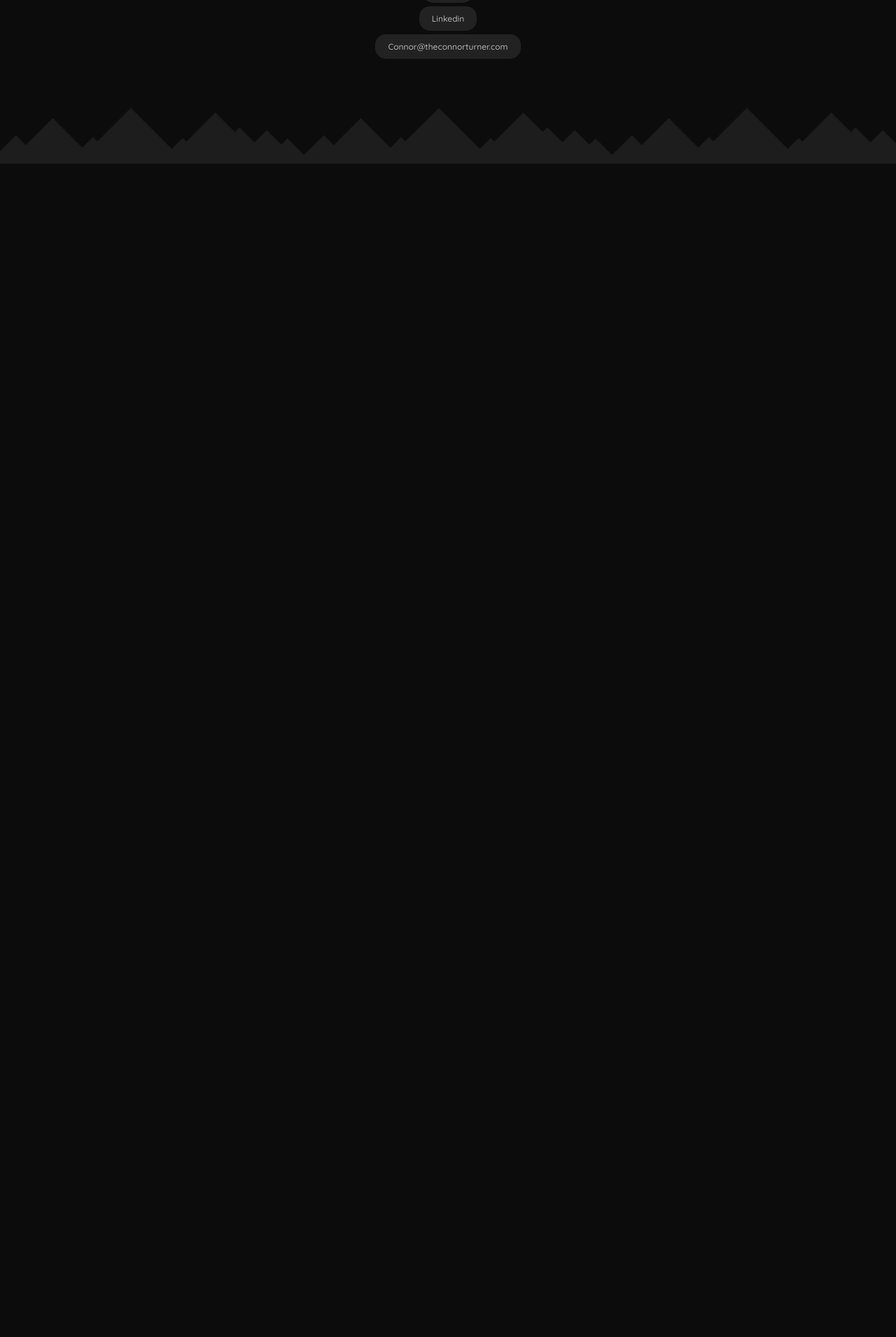
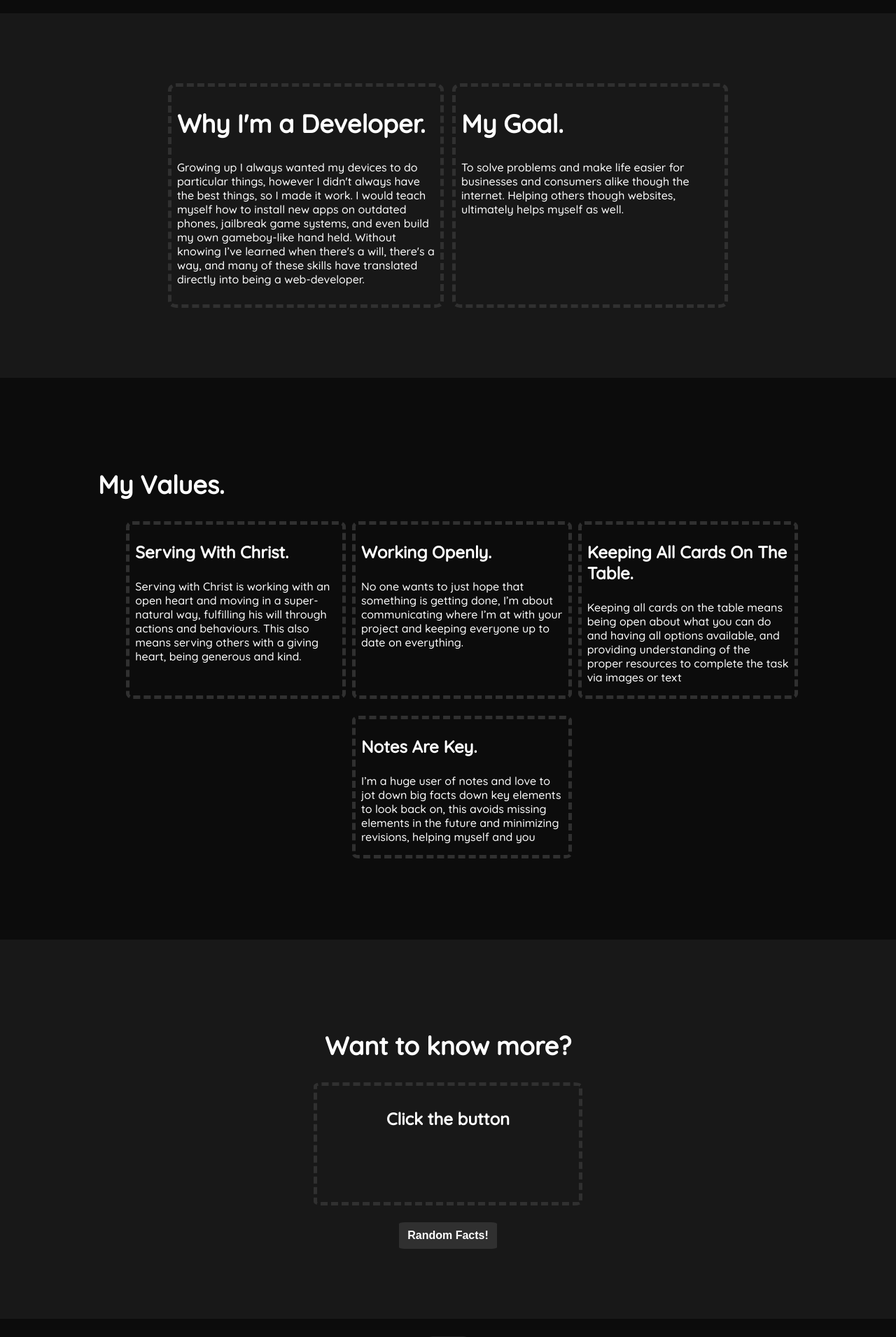
Before and after one commit to cturn5830/personal-site-oct, a Next.js app: page /about in a window 1280 px wide. Shown: the part 529-2440 px from the top of the page at 70% size. Before the commit the page ends 800 px from the top, so only its background shows below. Built offline with nearby package versions, Linux system fonts and the light colour scheme; a web font is replaced by a local one.

Commit message:
about page

```diff
--- /dev/null
+++ b/src/comp/about/Random.tsx
@@ -0,0 +1,44 @@
+import { useState } from "react";
+import data from "@/data/Random.json";
+import styles from "@/styles/comp/about/random.module.css";
+
+export default function Random() {
+  const [factText, setFactText] = useState("Click the button");
+
+  const [cssState, setCssState] = useState(styles.open);
+
+  const fact = data.Data.Facts;
+
+  function handler() {
+    setCssState(styles.close);
+    setTimeout(() => {
+      setCssState(styles.open);
+      setFactText(fact[randomNum()].Text);
+    }, 400);
+  }
+
+  function randomNum() {
+    return Math.floor(Math.random() * fact.length);
+  }
+
+  return (
+    <section className={styles.wrapper}>
+      <div className={styles.content}>
+        <h2>Want to know more?</h2>
+        <section className={styles.box}>
+          <div className={cssState}>
+            <h3>{factText}</h3>
+          </div>
+          <button
+            className={styles.btn}
+            onClick={() => {
+              handler();
+            }}
+          >
+            Random Facts!
+          </button>
+        </section>
+      </div>
+    </section>
+  );
+}
--- a/src/comp/nav.tsx
+++ b/src/comp/nav.tsx
@@ -8,14 +8,6 @@ import xWhite from "../img/x-white.png";
 
 export default function Nav() {
   const [draw, setDraw] = useState(false);
-
-  function printState() {
-    if (draw) {
-      return "opened draw";
-    } else {
-      return "draw is closed";
-    }
-  }
 
   function opener() {
     if (draw) {
@@ -70,6 +62,11 @@ export default function Nav() {
                 My Work
               </Link>
             </li>
+            <li className={styles.listItem}>
+              <Link href="/about" className={styles.Link}>
+                About Me
+              </Link>
+            </li>
           </ul>
         </nav>
       </section>
--- a/src/data/Projects.json
+++ b/src/data/Projects.json
@@ -2,11 +2,11 @@
   "Data": {
     "Sites": [
       {
-        "Name": "Redemtion",
+        "Name": "Redemption",
         "Code": "MANG/PHP/WORDPRESS",
         "Img": "N/A",
         "Type": "Freelance",
-        "Desc": "Redmetion is a church where I primarly manage their site, along with some updates and new features.",
+        "Desc": "Redemption is a church where I primarly manage their site, along with some updates and new features.",
         "Url": ""
       },
       {
--- /dev/null
+++ b/src/data/Random.json
@@ -0,0 +1,46 @@
+{
+  "Data": {
+    "Facts": [
+      {
+        "Num": "1",
+        "Text": "I grew up in Ohio"
+      },
+      {
+        "Num": "2",
+        "Text": "I have 9 siblings"
+      },
+      {
+        "Num": "3",
+        "Text": "I collect retro video games, over 300"
+      },
+      {
+        "Num": "4",
+        "Text": "I was part of NHS and student council in high school"
+      },
+      {
+        "Num": "5",
+        "Text": "Supernatrual is my favorite TV show"
+      },
+      {
+        "Num": "6",
+        "Text": "My favorite game series Zelda"
+      },
+      {
+        "Num": "7",
+        "Text": "My favorite artist is Eden"
+      },
+      {
+        "Num": "8",
+        "Text": "I love pineapple on pizza"
+      },
+      {
+        "Num": "9",
+        "Text": "My favorite super hero is Superman"
+      },
+      {
+        "Num": "10",
+        "Text": "In high school I ran track"
+      }
+    ]
+  }
+}
--- a/src/pages/about.tsx
+++ b/src/pages/about.tsx
@@ -1,7 +1,18 @@
 import HeroBanner from "@/comp/HeroBanner";
 import Head from "next/head";
 
+import styles from "@/styles/About.module.css";
+import Random from "@/comp/about/Random";
+
 export default function About() {
+  function line2Text() {
+    return (
+      <>
+        Learn even more about <span>me</span>.
+      </>
+    );
+  }
+
   return (
     <>
       <Head>
@@ -11,7 +22,78 @@ export default function About() {
         <link rel="icon" href="/favicon.ico" />
       </Head>
       <main>
-        <HeroBanner bannerImg={1} line1="" line2={"heroText()"} link={false} />
+        <HeroBanner
+          bannerImg={1}
+          line1="About the face behind the screen."
+          line2={line2Text()}
+          link={true}
+        />
+        <section className={styles.section1}>
+          <span className={styles.list}>
+            <div>
+              <h2>Why I'm a Developer.</h2>
+              <p>
+                Growing up I always wanted my devices to do particular things,
+                however I didn't always have the best things, so I made it work.
+                I would teach myself how to install new apps on outdated phones,
+                jailbreak game systems, and even build my own gameboy-like hand
+                held. Without knowing I’ve learned when there's a will, there's
+                a way, and many of these skills have translated directly into
+                being a web-developer.
+              </p>
+            </div>
+            <div>
+              <h2>My Goal.</h2>
+              <p>
+                To solve problems and make life easier for businesses and
+                consumers alike though the internet. Helping others though
+                websites, ultimately helps myself as well.
+              </p>
+            </div>
+          </span>
+        </section>
+        <section className={styles.section2}>
+          <div className={styles.list2}>
+            <h2>My Values.</h2>
+            <ul className={styles.uList}>
+              <li>
+                <h3>Serving With Christ.</h3>
+                <p>
+                  Serving with Christ is working with an open heart and moving
+                  in a super-natural way, fulfilling his will through actions
+                  and behaviours. This also means serving others with a giving
+                  heart, being generous and kind.
+                </p>
+              </li>
+              <li>
+                <h3>Working Openly.</h3>
+                <p>
+                  No one wants to just hope that something is getting done, I’m
+                  about communicating where I’m at with your project and keeping
+                  everyone up to date on everything.
+                </p>
+              </li>
+              <li>
+                <h3>Keeping All Cards On The Table.</h3>
+                <p>
+                  Keeping all cards on the table means being open about what you
+                  can do and having all options available, and providing
+                  understanding of the proper resources to complete the task via
+                  images or text
+                </p>
+              </li>
+              <li>
+                <h3>Notes Are Key.</h3>
+                <p>
+                  I’m a huge user of notes and love to jot down big facts down
+                  key elements to look back on, this avoids missing elements in
+                  the future and minimizing revisions, helping myself and you
+                </p>
+              </li>
+            </ul>
+          </div>
+        </section>
+        <Random />
       </main>
     </>
   );
--- /dev/null
+++ b/src/styles/About.module.css
@@ -0,0 +1,69 @@
+.section1 {
+  width: 100%;
+  background-color: rgb(24, 24, 24);
+  padding: 100px 0;
+}
+.list {
+  display: flex;
+  justify-content: space-between;
+  max-width: 800px;
+  margin: 0 auto;
+  gap: 12px;
+  padding: 0 12px;
+}
+.list div {
+  max-width: 47%;
+  border: dashed 5px rgb(48, 48, 48);
+  border-radius: 3%;
+  height: auto;
+  padding: 0 1% 10px;
+  width: fit-content;
+}
+
+.section2 {
+  width: 100%;
+  padding: 100px 0;
+}
+.list2 {
+  max-width: 1000px;
+  margin: 0 auto;
+  padding: 0 12px;
+}
+.uList {
+  display: flex;
+  list-style-type: none;
+  gap: 8px;
+  row-gap: 24px;
+  justify-content: space-around;
+  flex-wrap: wrap;
+}
+.uList li {
+  height: auto;
+  width: 30%;
+  justify-content: center;
+  align-items: center;
+  border: dashed 5px rgb(48, 48, 48);
+  border-radius: 3%;
+  padding: 0 8px 0;
+}
+@media (max-width: 800px) {
+  .list {
+    flex-direction: column;
+    justify-content: center;
+    align-items: center;
+    gap: 36px;
+  }
+  .list div {
+    width: 100%;
+    max-width: 95%;
+    min-height: 300px;
+  }
+  .uList {
+    justify-content: center;
+    align-items: center;
+    padding: 0 12px;
+  }
+  .uList li {
+    width: 95%;
+  }
+}
--- /dev/null
+++ b/src/styles/comp/about/random.module.css
@@ -0,0 +1,66 @@
+.wrapper {
+  width: 100%;
+  padding: 100px 0;
+  background-color: rgb(24, 24, 24);
+  text-align: center;
+  overflow: hidden;
+}
+
+.content {
+  width: 1000px;
+  max-width: 95%;
+  margin: 0 auto;
+  padding: 0 12px;
+}
+.box {
+  width: fit-content;
+  margin: 0 auto;
+}
+.open {
+  width: 350px;
+  border: dashed 5px rgb(48, 48, 48);
+  border-radius: 3%;
+  padding: 8px 12px;
+  height: 150px;
+  position: relative;
+  rotate: 0;
+  left: 0;
+  transition: all 0.75s;
+}
+
+.close {
+  width: 350px;
+  border: dashed 5px rgb(48, 48, 48);
+  border-radius: 3%;
+  padding: 8px 12px;
+  height: 150px;
+  position: relative;
+  rotate: 90deg;
+  left: 100vw;
+  transition: all 0.75s;
+}
+
+.btn {
+  padding: 10px 12px;
+  border: none;
+  border-radius: 6%;
+  margin-top: 24px;
+  color: white;
+  background-color: rgb(48, 48, 48);
+  font-weight: 900;
+  font-size: 16px;
+  transition: all 0.25s;
+}
+.btn:hover {
+  opacity: 0.6;
+  transition: all 0.25s;
+}
+
+@media (max-width: 800px) {
+  .open,
+  .close {
+    width: 250px;
+    height: 400px;
+    max-height: 250px;
+  }
+}
```
